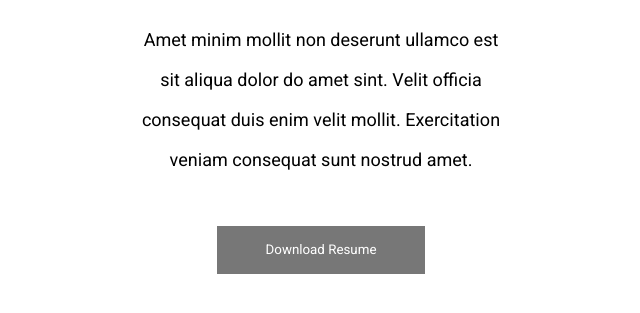
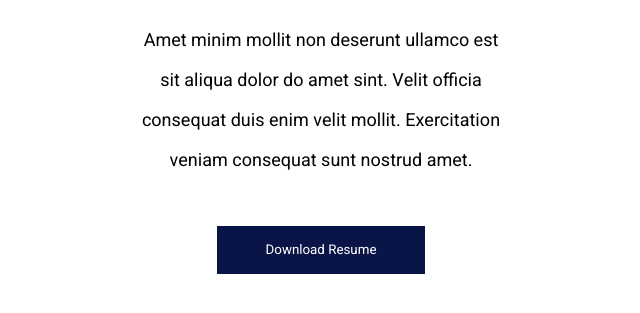
Before and after one commit to redsher/John, a plain HTML site: page index.html in a window 1280 px wide. Shown: the part 459-772 px from the top of the page, without its empty margins (319-959 px from the left). Drawn offline with Linux system fonts and the light colour scheme.

Commit message:
color swap

```diff
--- a/style.css
+++ b/style.css
@@ -51,6 +51,6 @@ button{
   margin-top: 27px;
   border: none;
   font-family: "Heebo", sans-serif;
-  background: #777;
+  background: #091547;
  color: rgb(255, 255, 255);
 }
```
